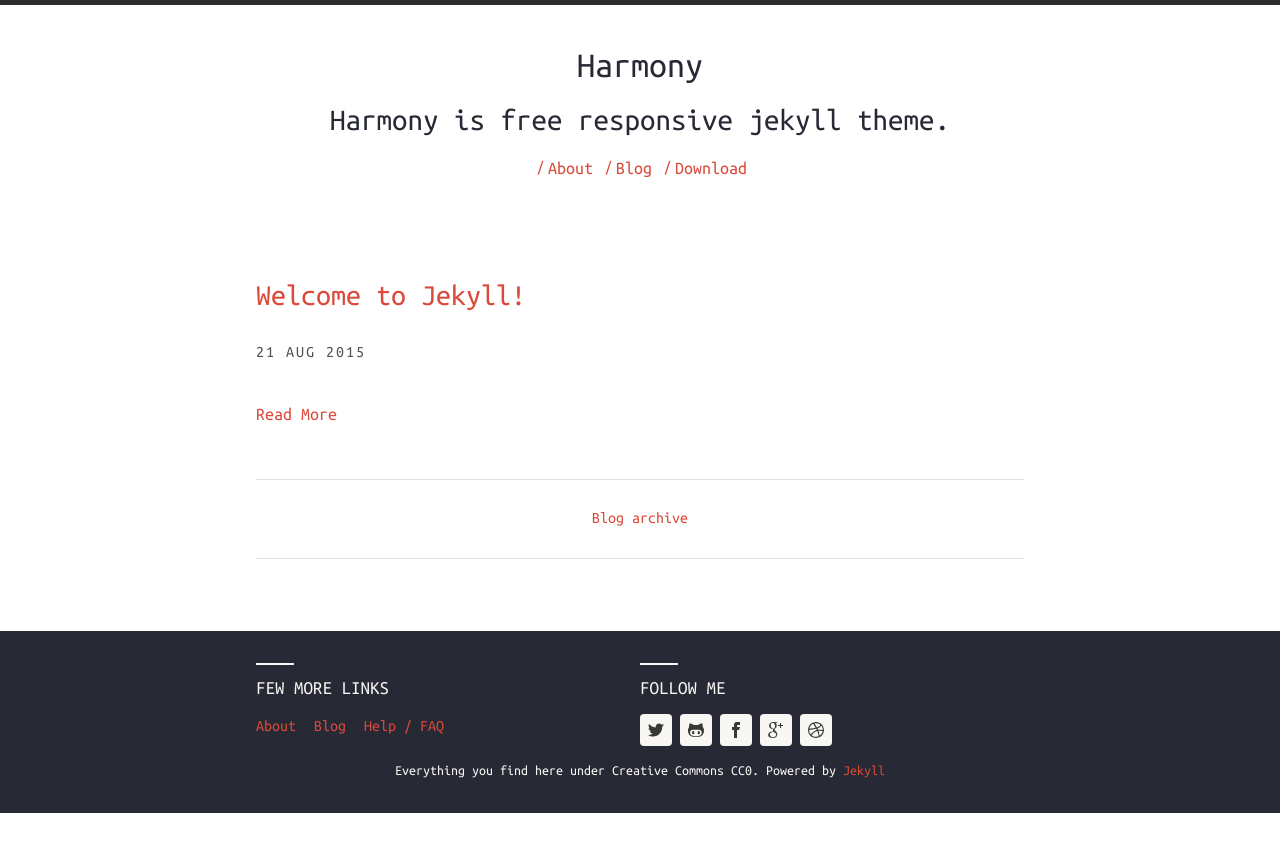
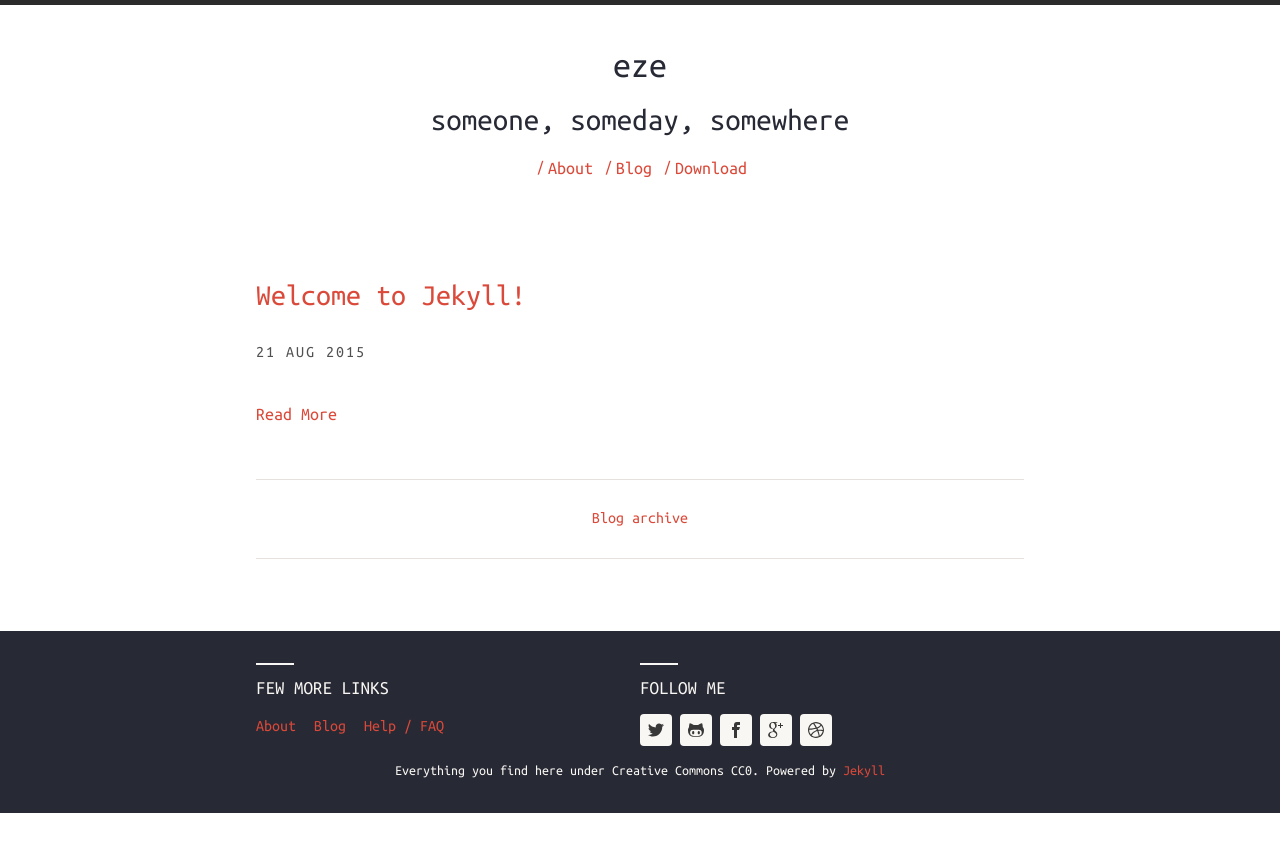
Before and after one commit to hahajh/hahajh.github.com, a Jekyll site: the page built from index.html, in a window 1280 px wide. Shown: the top 852 px of the page. Built offline with Jekyll 4.4.1, drawn with Linux system fonts in a browser that asks for light colours; nearby versions of some CDN libraries.

Commit message:
modify configuration

```diff
--- a/_config.yml
+++ b/_config.yml
@@ -1,7 +1,7 @@
 # Harmony Jekyll theme general configurations
 
 # Base URL
-baseurl: /harmony
+baseurl: ''
 
 # Site live URL
 url: http://gayan.me
@@ -11,26 +11,26 @@ url: http://gayan.me
 
 # Harmony theme configuration. Please change accordingly.
 harmony:
-  name: Harmony
+  name: eze
   # Little description about your site
-  description: Harmony is free responsive jekyll theme.
+  description: someone, someday, somewhere
   meta_description: Harmony is free responsive jekyll theme. This will appear in your document head meta (for Google search results) and in your feed.xml site description.
   basetheme: theme-base-01 # pre defined thmes are darken, blue-water, redish.
   author: # Author details
-    name: Gayan Virajith
-    email: gayanvirajith@gmail.com
-    url: http://gayanvirajith.github.io
+    name: eze
+    email: hahajh@gmail.com
+    url: http://hahajh.github.io
 
   # Google Analytics key, leave blank to ignore
   google_analytics_key: UA-xxxx-x
 
   # Profile links, leave blank to ignore
   social:
-    github: gayanvirajith
-    twitter: gayanvirajith
-    facebook: gayanvirajith
-    gplus: +GayanVirajith
-    dribble: gayan
+    github: hahajh
+    twitter: none
+    facebook: none
+    gplus: +none
+    dribble: none
     pinterest:
   # Toggle disclaimer in footer
   show_disclaimer: true
```
Also changed, not shown: 5 other files.
